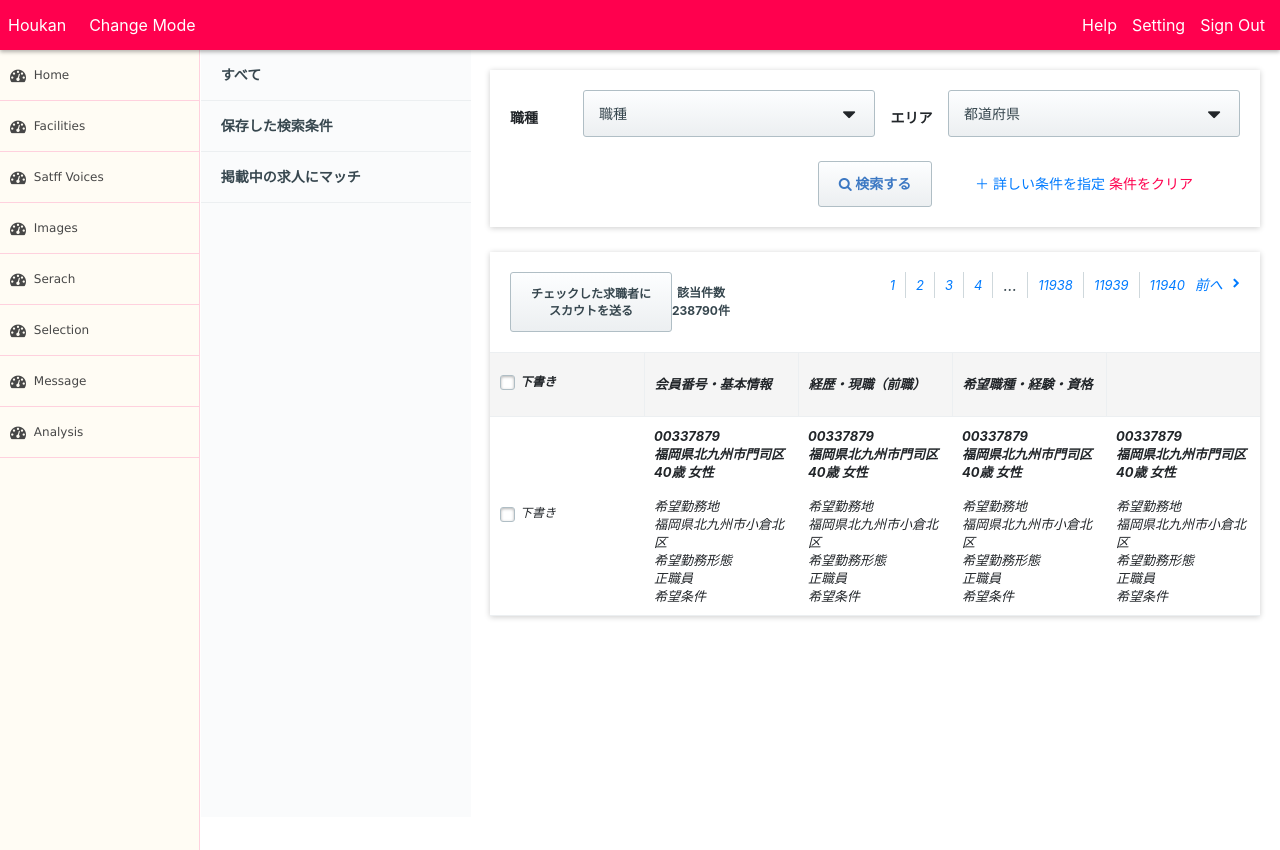
After one commit to seasoftmayzinmarwin/seasoft-mayzin, a PHP site: page /search.php in a window 1280 px wide. The commit adds this page. Run offline with PHP 8.4, Linux system fonts and the light colour scheme.

Commit message:
Add Search Page

```diff
--- a/css/style.css
+++ b/css/style.css
@@ -1116,6 +1116,9 @@ iframe
 .space-pd-sm{
   padding:15px 0px;
 }
+.space-pd-xs{
+  padding: 5px 0px
+}
 .space-pl-20{
   padding-left: 20px;
 }
@@ -1123,7 +1126,7 @@ iframe
   padding-left: 10px ;
 }
 .card-font-grey{
-   color: #879195;
+   color: #879195 !important;
 }
 .grey-pd-sm{
   padding-left:5px;
@@ -1595,6 +1598,10 @@ iframe
     height: calc(100vh - 263px);
     overflow-y: auto;
 }
+.fac-nav-tree-inner{
+    height: calc(100vh - 83px);
+    overflow-y: auto;
+}
 .fac-scroll-inner{
   overflow: hidden;
   }
@@ -1696,6 +1703,17 @@ a.fac-nav-active:before{
     font-weight: 700;
     line-height: 1.42857;
     width: 130px;
+}
+.filter-details-link{
+    font-size: 14px;
+    line-height: 1.42857;
+    position: absolute;
+    top: 50%;
+    transform: translateY(-50%);
+    left: calc(50% + 100px);
+}
+.e-pannel-head{
+  width: 73px !important;
 }
 .filter-option{
   width: 100% !important;
@@ -1812,8 +1830,10 @@ a.fac-nav-active:before{
   margin: 10px 100px 0;
   position: relative;
 }
+.pannel-btn-wd{
+  width:220px !important;
+}
 .pannel-btn-submit{
-  width:220px;
   margin:0 auto;
   background-color: #fdfeff;
     background-image: -webkit-gradient(linear,left top,left bottom,from(#fdfeff),to(#eceff1));
@@ -2191,6 +2211,7 @@ input[type="radio"]:default + label:after {
 .card-bdr-left{
     border-left: 1px solid #eceff1!important;
 }
+
 .card-bdr-top{
     border-top: 1px solid #eceff1;
 }
@@ -2438,6 +2459,163 @@ border-top: 1px solid #eceff1;
     line-height: 1.42857;
     margin:0;
 }
+/*----------search-----------*/
+.panel-body {
+  padding:0px;
+}
+.panel-default a{
+  color: #37474f !important;
+}
+.panel-body table tr td {
+  padding-left: 15px
+}
+.panel-body table tr th,.panel-body table tr td {
+  border:none !important;
+}
+.panel-body .table {
+  margin-bottom: 0px;
+}
+.panel-default .panel-heading a:hover{
+  text-decoration:none !important;
+}
+.search-inline-form{
+    display: table;
+    table-layout: fixed;
+    width: 100%;
+    margin:0;
+}
+.card-wd-230{
+    width: 230px!important;
+}
+.search-inline-item{
+    display: inline-table;
+    vertical-align: middle;
+}
+.search-inline-btn,.search-inline-txt{
+  font-size: 12px;
+  color: #37474f !important;
+}
+.card-pagination{
+  list-style: none;
+  padding-left: 0px;
+}
+.card-hidden{
+    display: none!important;
+}
+.card-prev {
+    color: #3c78c3;
+    display: table-cell;
+    font-size: 14px;
+    line-height: 1.42857;
+    vertical-align: middle;
+}
+.card-icon-txt{
+    -ms-flex-align: center;
+    -webkit-box-align: center;
+    align-items: center;
+    display: -webkit-inline-box;
+    display: -ms-inline-flexbox;
+    display: inline-flex;
+    height: 26px!important;
+}
+.card-icon-txt-inner{
+    -ms-transform: rotate(90deg);
+    -webkit-transform: rotate(90deg);
+    transform: rotate(90deg);
+}
+.card-prev-inner{
+    cursor: pointer;
+    display: block;
+}
+.card-pg-item{
+    color: #3c78c3;
+    display: table-cell;
+    font-size: 13px;
+    line-height: 1.38462;
+    padding: 0 10px;
+    vertical-align: middle;
+}
+.card-item-inner{
+    cursor: pointer;
+    display: block;
+}
+.card-pg-item+.card-pg-item {
+    border-left: 1px solid #cfd8dc;
+}
+.card-pg-break{
+    color: #37474f;
+    font-size: 16px;
+    line-height: 1.375;
+}
+.card-next{
+    color: #3c78c3;
+    display: table-cell;
+    font-size: 14px;
+    line-height: 1.42857;
+    vertical-align: middle;
+}
+.card-next-inner{
+    cursor: pointer;
+    display: block;
+}
+.card-icon-gp{
+  display: flex;
+}
+.card-rotate-360{
+  -ms-transform: rotate(360deg);
+    -webkit-transform: rotate(360deg);
+    transform: rotate(360deg);
+}
+.card-icon-txt-right{
+  width: 16px;
+  height: 16px;
+  font-size: 10px;
+  display: inline;
+  fill: #37474f;
+  line-height: 1;
+}
+.card-tbl{
+    display: table;
+    table-layout: fixed;
+    width: 100%;
+}
+.card-head-tbl-item {
+    background-color: #f5f5f5;
+    border-top: 1px solid #eceff1;
+    font-size: 13px;
+    font-weight: 700;
+    line-height: 1.38462;
+    padding: 10px;
+    text-align: left;
+}
+.card-head-tbl-item+.card-head-tbl-item {
+    border-left: 1px solid #eceff1;
+}
+.card-tbl-body {
+    border-top: 1px solid #eceff1;
+    font-size: 13px;
+    line-height: 1.38462;
+}
+.card-tbl-row{
+  background-color: #fff;
+}
+.card-tbl-body-item{
+    border-bottom: 1px solid #eceff1;
+    padding: 10px;
+    text-align: left;
+    vertical-align: top;
+    word-break: break-word;
+}
+.card-item-middle{
+    vertical-align: middle;
+}
+.card-linine-list{
+  list-style: none;
+  padding-left: 0px;
+}
+.card-inline-list-item {
+    display: inline;
+}
 @media screen and (min-width: 1001px){
 .facilities-sidebar {
     width: 270px;
--- a/facilities.php
+++ b/facilities.php
@@ -168,7 +168,7 @@
                     </dd>
                   </dl>
                   <div class="filter-pannel-btn">
-                    <button type="submit" class="pannel-btn-submit">
+                    <button type="submit" class="pannel-btn-submit pannel-btn-wd">
                       <span class="icon-btn-blue">
                         <i class="fa fa-search" aria-hidden="true"></i>
                       </span>
--- a/layout/footer.php
+++ b/layout/footer.php
@@ -2,6 +2,13 @@
 <script src="https://cdnjs.cloudflare.com/ajax/libs/popper.js/1.14.3/umd/popper.min.js" integrity="sha384-ZMP7rVo3mIykV+2+9J3UJ46jBk0WLaUAdn689aCwoqbBJiSnjAK/l8WvCWPIPm49" crossorigin="anonymous"></script>
 <script src="https://stackpath.bootstrapcdn.com/bootstrap/4.1.3/js/bootstrap.min.js" integrity="sha384-ChfqqxuZUCnJSK3+MXmPNIyE6ZbWh2IMqE241rYiqJxyMiZ6OW/JmZQ5stwEULTy" crossorigin="anonymous"></script>
 <script src="https://code.jquery.com/jquery-3.3.1.min.js"></script>
+<script type="text/javascript">
+    $('.tree-toggle').click(function () {   $(this).parent().children('ul.tree').toggle(200);
+});
+$(function(){
+$('.tree-toggle').parent().children('ul.tree').toggle(200);
+})
+</script>
 <script src="https://cdnjs.cloudflare.com/ajax/libs/modernizr/2.8.3/modernizr.min.js"></script>
 <!-- <script type="text/javascript" src="https://cdnjs.com/libraries/Chart.js"></script> -->
 <script type="text/javascript" src="js/chart.js"></script>
--- /dev/null
+++ b/search.php
@@ -0,0 +1,386 @@
+<?php include('layout/header.php') ?>
+<?php include('layout/sidebar.php') ?>
+<div class="content e-none-content">
+  <main class="facilities-main">
+      <div class="facilities-content">
+        <div class="second-sidebar">
+          <div class="facilities-sidebar">
+            <div class="fac-sidebar-nav">
+              <div class="fac-nav-tree-inner">
+                <div class="fac-scroll-inner">
+                    <div class="row">
+                      <div class="col-md-12">
+              <div class="panel-group" id="accordion">
+                <div class="panel panel-default">
+                    <div class="fac-nav-link-inner">
+                      <div class="panel-heading space-pd-xs">
+                        <a class="card-fw-bold" data-toggle="collapse" data-parent="#accordion" href="#collapseOne">すべて</a>
+                    </div>
+                    </div>
+                </div>
+                <div class="panel panel-default ">
+                    <div class="fac-nav-link-inner ">
+                      <div class="panel-heading space-pd-xs">
+                        <a class="card-fw-bold" data-toggle="collapse" data-parent="#accordion" href="#collapseTwo">保存した検索条件</a>
+                      </div>
+                    <div id="collapseTwo" class="panel-collapse collapse">
+                        <div class="panel-body">
+                            <table class="table">
+                                <tr>
+                                    <td>
+                                        <a href="http://www.jquery2dotnet.com">Orders</a> <span class="label label-success">$ 320</span>
+                                    </td>
+                                </tr>
+                                <tr>
+                                    <td>
+                                        <a href="http://www.jquery2dotnet.com">Invoices</a>
+                                    </td>
+                                </tr>
+                                <tr>
+                                    <td>
+                                        <a href="http://www.jquery2dotnet.com">Shipments</a>
+                                    </td>
+                                </tr>
+                                <tr>
+                                    <td>
+                                        <a href="http://www.jquery2dotnet.com">Tex</a>
+                                    </td>
+                                </tr>
+                            </table>
+                        </div>
+                    </div>
+                    </div>
+                </div>
+                <div class="panel panel-default">
+                    <div class="fac-nav-link-inner">
+                      <div class="panel-heading space-pd-xs">
+                          <a class="card-fw-bold"data-toggle="collapse" data-parent="#accordion" href="#collapseThree">掲載中の求人にマッチ</a>
+                    </div>
+                    <div id="collapseThree" class="panel-collapse collapse">
+                        <div class="panel-body">
+                            <table class="table">
+                                <tr>
+                                    <td>
+                                        <a href="http://www.jquery2dotnet.com">Change Password</a>
+                                    </td>
+                                </tr>
+                                <tr>
+                                    <td>
+                                        <a href="http://www.jquery2dotnet.com">Notifications</a> <span class="label label-info">5</span>
+                                    </td>
+                                </tr>
+                                <tr>
+                                    <td>
+                                        <a href="http://www.jquery2dotnet.com">Import/Export</a>
+                                    </td>
+                                </tr>
+                                <tr>
+                                    <td>
+                                        <span class="glyphicon glyphicon-trash text-danger"></span><a href="http://www.jquery2dotnet.com" class="text-danger">
+                                            Delete Account</a>
+                                    </td>
+                                </tr>
+                            </table>
+                        </div>
+                    </div>
+                    </div>
+                </div>
+            </div>
+                      </div>
+                    </div>
+                </div><!-- .fac-scroll-inner -->
+              </div><!-- .fac-nav-inner -->
+            </div><!-- .fac-sidebar-nav -->
+          </div><!-- .facilities-sidebar -->
+        </div><!-- .second-sidebar -->
+
+        <div class="facilites-content-inner">
+          <div class="fac-content-block">
+            <div class="space-pd-20">
+              <form>
+                <div class="filter-pannel clearfix">
+                  <dl class="filter-pannel-item">
+                    <dt class="filter-pannel-head e-pannel-head">職種</dt>
+                    <dd class="filter-pannel-body">
+                      <div class="filter-option">
+                        <label class="filter-selectbox">
+                          <select name="job_category_id" class="filter-selectbox-select">
+                            <option value="">職種</option>
+                            <option value="3">看護師/准看護師</option>
+                            <option value="16">理学療法士</option>
+                            <option value="15">作業療法士</option>
+                            <option value="25">言語聴覚士</option>
+                          </select>
+                            <span class="select-arrow"><i class="fa fa-caret-down fa-lg" aria-hidden="true"></i></span>
+                          </label>
+                        </div>
+                    </dd>
+                    <dt class="filter-pannel-head text-center e-pannel-head">エリア</dt>
+                    <dd class="filter-pannel-body">
+                      <div class="filter-option">
+                        <label class="filter-selectbox">
+                          <select name="job_category_id" class="filter-selectbox-select">
+                            <option value="0">都道府県</option>
+                            <option value="1">北海道</option>
+                            <option value="2">岩手県</option>
+                            <option value="3">宮城県</option>
+                            <option value="4">秋田県</option>
+                          </select>
+                            <span class="select-arrow"><i class="fa fa-caret-down fa-lg" aria-hidden="true"></i></span>
+                          </label>
+                        </div>
+                    </dd>
+                  </dl>
+                  <div class="filter-pannel-btn">
+                    <button type="submit" class="pannel-btn-submit e-pannel-submit">
+                      <span class="icon-btn-blue">
+                        <i class="fa fa-search" aria-hidden="true"></i>
+                      </span>
+                      <span class="">検索する</span>
+                    </button>
+                    <a href="#" class="filter-details-link">＋ 詳しい条件を指定</a>
+                    <a href="#" class="pannel-right-link pull-right">条件をクリア</a>
+                  </div>
+                </div><!-- .filter-pannel -->
+              </form>
+            </div>
+          </div><!-- .fac-content-block -->
+          <div class="space"></div>
+          <div class="fac-content-block">
+            <div class="space-pd-20">
+              <dl class="search-inline-form">
+                <span class="search-inline-item card-wd-230">
+                  <span>
+                  <dl class="search-inline-form">
+                    <span class="search-inline-item ">
+                      <span>
+                        <button type="button" class="pannel-btn-submit e-pannel-submit space-pd-xs search-inline-btn" disabled="">チェックした求職者に<br>スカウトを送る</button>
+                      </span>
+                    </span>
+                    <span class="search-inline-item  text-center search-inline-txt">
+                      <span>
+                      <span class="card-fw-bold">該当件数<br>238790件</span>
+                      </span>
+                    </span>
+                  </dl>
+                </span>
+                </span><!-- >.search-inline-item -->
+                <span class="search-inline-item pull-right">
+                  <span>
+                    <ul class="card-pagination">
+                      <li class="card-prev card-hidden"><a class="card-prev-inner" tabindex="0" role="button">
+                        <div class="card-icon-txt">
+                          <div class="card-icon-txt">
+                            <div class="card-icon-txt-inner">
+                              <span class="">
+                                <i><i>
+                              </span>
+                            </div>
+                          </div>
+                          <div class="card-icon-txt">前へ</div>
+                        </div>
+                      </a>
+                    </li>
+                    <li class="card-pg-item">
+                      <a role="button" class="card-item-inner " tabindex="0" aria-label="Page 1 is your current page" aria-current="page">1</a>
+                    </li>
+                    <li class="card-pg-item">
+                      <a role="button" class="card-item-inner" tabindex="0" aria-label="Page 2" aria-current="page">2</a>
+                    </li>
+                    <li class="card-pg-item">
+                      <a role="button" class="card-item-inner" tabindex="0" aria-label="Page 3 " aria-current="page">3</a>
+                    </li>
+                    <li class="card-pg-item">
+                      <a role="button" class="card-item-inner" tabindex="0" aria-label="Page 4" aria-current="page">4</a>
+                    </li>
+                    <li class="card-pg-item card-pg-break">...</li>
+                    <li class="card-pg-item">
+                      <a role="button" class="card-item-inner" tabindex="0" aria-label="Page 11938" aria-current="page">11938</a>
+                    </li>
+                    <li class="card-pg-item">
+                      <a role="button" class="card-item-inner" tabindex="0" aria-label="Page 11939" aria-current="page">11939</a>
+                    </li>
+                     <li class="card-pg-item">
+                      <a role="button" class="card-item-inner" tabindex="0" aria-label="Page 11940" aria-current="page">11940</a>
+                    </li>
+                    <li class="card-next"><a class="card-next-inner" tabindex="0" role="button">
+                        <div class="card-icon-txt">
+                          <div class="card-icon-gp">
+                            <div class="card-icon-txt">前へ</div>
+                            <div class="card-icon-txt-inner card-rotate-360">
+                              <span class="card-icon-txt-right space-pl-10">
+                                <i class="fa fa-chevron-right" aria-hidden="true"></i>
+                              </span>
+                            </div>
+                          </div>
+
+                        </div>
+                      </a>
+                    </li>
+                    </ul><!-- .card-pagination -->
+                  </span>
+                </span><!-- .search-inline-item -->
+              </dl><!-- .inline-form -->
+            </div><!-- .space-pd-20 -->
+            <div>
+              <table class="card-tbl">
+                <thead class="card-tbl-head">
+                  <tr>
+                    <th class="card-head-tbl-item">
+                      <div class="grid-checkbox">
+                        <label class="grid-checkbox-label">
+                          <input value="0" name="" class="grid-checkbox-input" type="checkbox">
+                          <span class="checkmark"></span>
+                          <span class="checkmark-text">下書き</span>
+                        </label>
+                      </div>
+                    </th>
+                    <th class="card-head-tbl-item">会員番号・基本情報</th>
+                    <th class="card-head-tbl-item">経歴・現職（前職）</th>
+                    <th class="card-head-tbl-item">希望職種・経験・資格</th>
+                    <th class="card-head-tbl-item"></th>
+                  </tr>
+                </thead>
+                <tbody class="card-tbl-body">
+                  <tr class="card-tbl-row">
+                    <td class="card-tbl-body-item card-item-middle">
+                      <div class="grid-checkbox">
+                        <label class="grid-checkbox-label">
+                          <input value="0" name="" class="grid-checkbox-input" type="checkbox">
+                          <span class="checkmark"></span>
+                          <span class="checkmark-text">下書き</span>
+                        </label>
+                      </div>
+                    </td>
+                    <td class="card-tbl-body-item">
+                      <span class="card-fw-bold">00337879</span>
+                      <ul class="card-linine-list">
+                        <li class="card-inline-list-item">
+                          <span class="card-fw-bold">福岡県北九州市門司区</span>
+                        </li>
+                        <li class="card-inline-list-item">
+                          <span class="card-fw-bold">40歳 女性</span>
+                        </li>
+                      </ul>
+                      <div class="">
+                        <div class="">
+                          <span class="">希望勤務地</span>
+                        </div>
+                        <span>
+                          <div class="">福岡県北九州市小倉北区
+                          </div>
+                        </span>
+                      </div>
+                      <div class="">
+                        <div class="">
+                          <span class="">希望勤務形態</span>
+                        </div>
+                        <div class="">
+                          <span>正職員</span>
+                        </div>
+                      </div>
+                      <div class="">希望条件</div>
+                      <div class="u-mt-5"></div>
+                    </td>
+                    <td class="card-tbl-body-item">
+                        <span class="card-fw-bold">00337879</span>
+                        <ul class="card-linine-list">
+                          <li class="card-inline-list-item">
+                            <span class="card-fw-bold">福岡県北九州市門司区</span>
+                          </li>
+                          <li class="card-inline-list-item">
+                            <span class="card-fw-bold">40歳 女性</span>
+                          </li>
+                        </ul>
+                        <div class="">
+                          <div class="">
+                            <span class="">希望勤務地</span>
+                          </div>
+                          <span>
+                            <div class="">福岡県北九州市小倉北区
+                            </div>
+                          </span>
+                        </div>
+                        <div class="">
+                          <div class="">
+                            <span class="">希望勤務形態</span>
+                          </div>
+                          <div class="">
+                            <span>正職員</span>
+                          </div>
+                        </div>
+                        <div class="">希望条件</div>
+                        <div class="u-mt-5"></div>
+                      </td>
+                      <td class="card-tbl-body-item">
+                        <span class="card-fw-bold">00337879</span>
+                        <ul class="card-linine-list">
+                          <li class="card-inline-list-item">
+                            <span class="card-fw-bold">福岡県北九州市門司区</span>
+                          </li>
+                          <li class="card-inline-list-item">
+                            <span class="card-fw-bold">40歳 女性</span>
+                          </li>
+                        </ul>
+                        <div class="">
+                          <div class="">
+                            <span class="">希望勤務地</span>
+                          </div>
+                          <span>
+                            <div class="">福岡県北九州市小倉北区
+                            </div>
+                          </span>
+                        </div>
+                        <div class="">
+                          <div class="">
+                            <span class="">希望勤務形態</span>
+                          </div>
+                          <div class="">
+                            <span>正職員</span>
+                          </div>
+                        </div>
+                        <div class="">希望条件</div>
+                        <div class="u-mt-5"></div>
+                      </td>
+                      <td class="card-tbl-body-item">
+                        <span class="card-fw-bold">00337879</span>
+                        <ul class="card-linine-list">
+                          <li class="card-inline-list-item">
+                            <span class="card-fw-bold">福岡県北九州市門司区</span>
+                          </li>
+                          <li class="card-inline-list-item">
+                            <span class="card-fw-bold">40歳 女性</span>
+                          </li>
+                        </ul>
+                        <div class="">
+                          <div class="">
+                            <span class="">希望勤務地</span>
+                          </div>
+                          <span>
+                            <div class="">福岡県北九州市小倉北区
+                            </div>
+                          </span>
+                        </div>
+                        <div class="">
+                          <div class="">
+                            <span class="">希望勤務形態</span>
+                          </div>
+                          <div class="">
+                            <span>正職員</span>
+                          </div>
+                        </div>
+                        <div class="">希望条件</div>
+                        <div class="u-mt-5"></div>
+                      </td>
+                  </tr>
+                </tbody><!-- .card-tbl-body -->
+              </table>
+            </div><!-- .card-tbl -->
+
+          </div><!-- .fac-content-block -->
+        </div>
+      </div><!-- .facilities-content -->
+  </main><!-- .facilites-main -->
+</div>
+
+<?php include('layout/footer.php') ?>
```
Also changed, not shown: example.html (added, +31 -0 lines).
